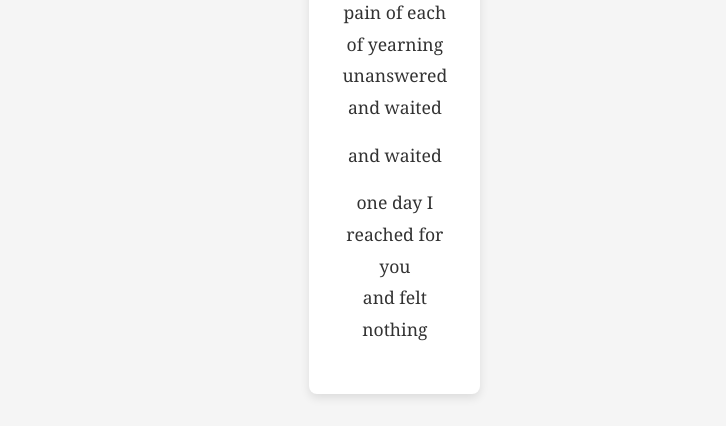
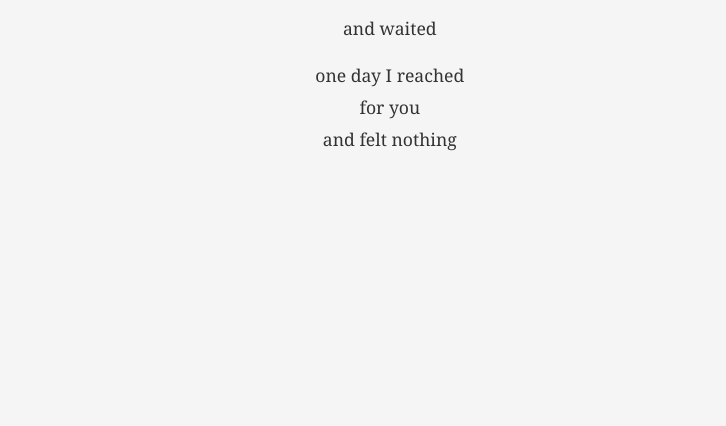
Before and after one commit to geraldreidwriter/geraldreid.github.io, a website: page poetry/drifted.html in a window 1280 px wide. Shown: the part 597-1023 px from the top of the page, without its empty margins (0-726 px from the left). After the commit the page ends 800 px from the top, so only its background shows below. Drawn offline with Linux system fonts and the light colour scheme.

Commit message:
Update poetry.css

```diff
--- a/poetry.css
+++ b/poetry.css
@@ -1,14 +1,14 @@
 /* General body styles for poetry */
 body {
   font-family: 'Merriweather', Georgia, serif;
-  background-color: #f5f5f5; /* Softer off-white background */
+  background-color: #f5f5f5; /* Light off-white */
   color: #333;
   margin: 0;
   padding: 0;
   display: flex;
   justify-content: center;
   align-items: center;
-  min-height: 100vh; /* Ensure it takes up the full viewport height */
+  min-height: 100vh; /* Full viewport height */
 }
 
 /* Sticky Navbar */
@@ -49,20 +49,10 @@ header {
 
 /* Poem Container */
 main {
-  display: flex;
-  justify-content: center;
-  align-items: center;
-  min-height: calc(100vh - 80px); /* Adjust for header height */
-  padding: 2rem;
-}
-
-article.poetry {
+  width: 100%;
   max-width: 680px;
   padding: 2rem;
-  background-color: #ffffff; /* Pure white background */
-  box-shadow: 0 4px 10px rgba(0, 0, 0, 0.1); /* Subtle shadow for focus */
-  border-radius: 8px; /* Rounded corners */
-  text-align: center; /* Center text alignment */
+  text-align: center;
 }
 
 /* Title Styling */
```
